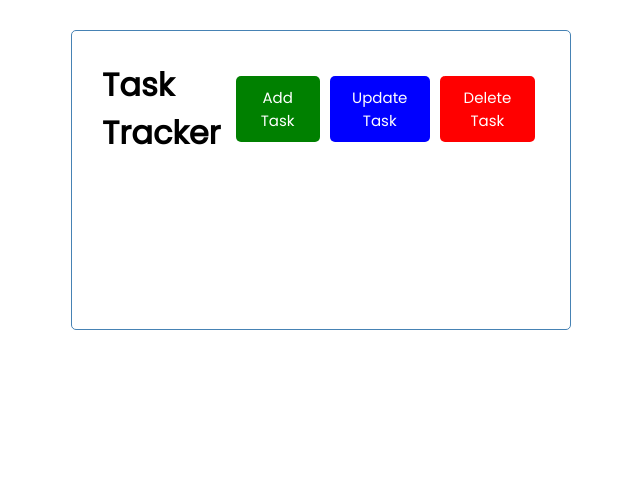
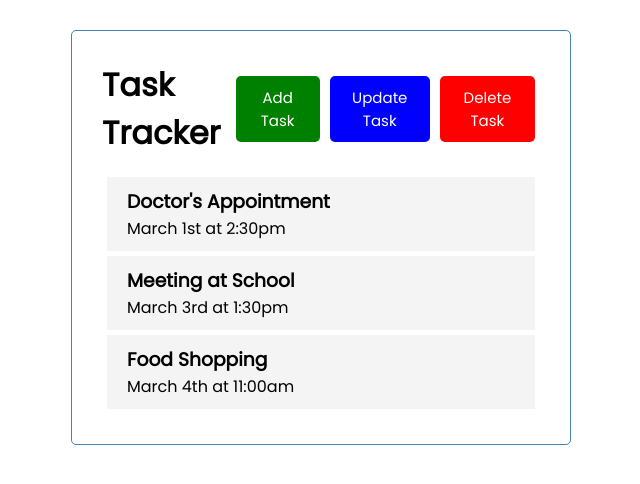
Before and after one commit to ShujaatAzim/VueTasks, a Vue app: page / in a window 1280 px wide. Shown: the top 484 px of the page, without its empty margins (319-959 px from the left). Built offline with nearby package versions, Linux system fonts and the light colour scheme.

Commit message:
Added list of tasks, using two components, and styled appropriately.

```diff
--- a/src/App.vue
+++ b/src/App.vue
@@ -1,16 +1,44 @@
 <template>
   <div class="container">
     <Header title="Task Tracker" />
+    <Tasks :tasks="tasks" />
   </div>
 </template>
 
 <script>
   import Header from './components/Header'
+  import Tasks from './components/Tasks'
 
   export default {
     name: "App",
     components: {
-      Header
+      Header,
+      Tasks
+    },
+    data () {
+      tasks: []
+    },
+    created () {
+      this.tasks = [
+        {
+          id: 1,
+          text: "Doctor's Appointment",
+          day: "March 1st at 2:30pm",
+          reminder: true
+        },
+        {
+          id: 2,
+          text: "Meeting at School",
+          day: "March 3rd at 1:30pm",
+          reminder: true
+        },
+                {
+          id: 3,
+          text: "Food Shopping",
+          day: "March 4th at 11:00am",
+          reminder: false
+        }
+      ]
     }
   }
 </script>
--- /dev/null
+++ b/src/components/Task.vue
@@ -0,0 +1,32 @@
+<template>
+  <div class="task">
+    <h3>{{ task.text }}</h3>
+    <p>{{ task.day }}</p>
+  </div>
+</template>
+
+<script>
+  export default {
+    name: "Task",
+    props: {
+      task: Object
+    }
+  }
+</script>
+
+<style>
+  .task {
+    background: #f4f4f4;
+    margin: 5px;
+    padding: 10px 20px;
+    cursor: pointer;
+  }
+  .task.reminder {
+    border-left: 5px solid green;
+  }
+  .task h3 {
+    display: flex;
+    align-items: center;
+    justify-content: space-between;
+  }
+</style>
--- /dev/null
+++ b/src/components/Tasks.vue
@@ -0,0 +1,19 @@
+<template>
+  <div :key="task.id" v-for="task in tasks">
+    <Task :task="task" />
+  </div>
+</template>
+
+<script>
+  import Task from './Task'
+
+  export default {
+    name: "Tasks",
+    props: {
+      tasks: Array
+    },
+    components: {
+      Task
+    }
+  }
+</script>
```
